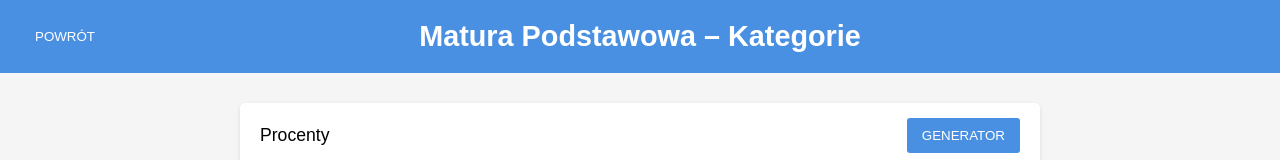
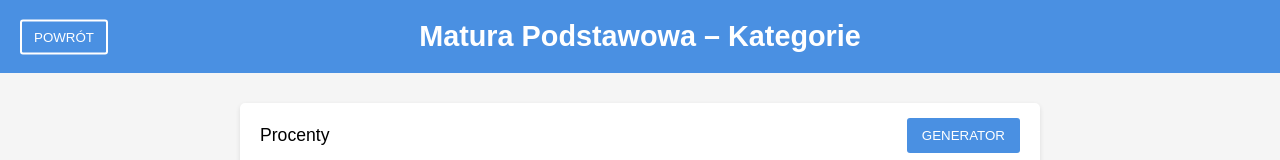
Before and after one commit to Woboginsky/gzm.github.io, a plain HTML site: page MaturaPodstawowaKategorie.html in a window 1280 px wide. Shown: the top 160 px of the page. Drawn offline with Linux system fonts and the light colour scheme.

Commit message:
Update styles for back buttons and other modifications

```diff
--- a/MaturaPodstawowaKategorie.html
+++ b/MaturaPodstawowaKategorie.html
@@ -36,10 +36,12 @@
     .back-button-header {
       position: absolute;
       left: 20px;
-      background-color: #4a90e2;
-      border: none;
-      color: white;
-      padding: 10px 15px;
+      top: 50%;
+      transform: translateY(-50%);
+      background-color: transparent;
+      border: 2px solid #fff;
+      color: #fff;
+      padding: 8px 12px;
       border-radius: 3px;
       cursor: pointer;
       text-transform: uppercase;
```
Also changed, not shown: 1 other file.
